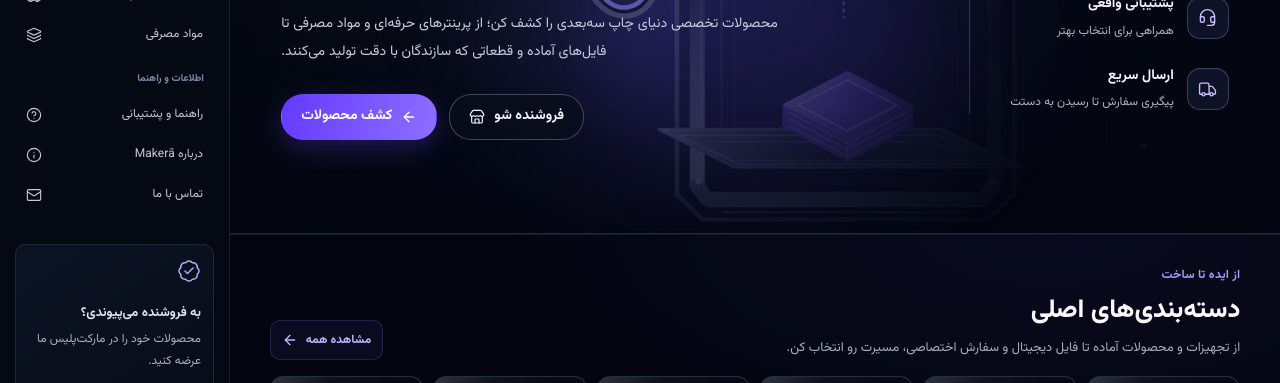
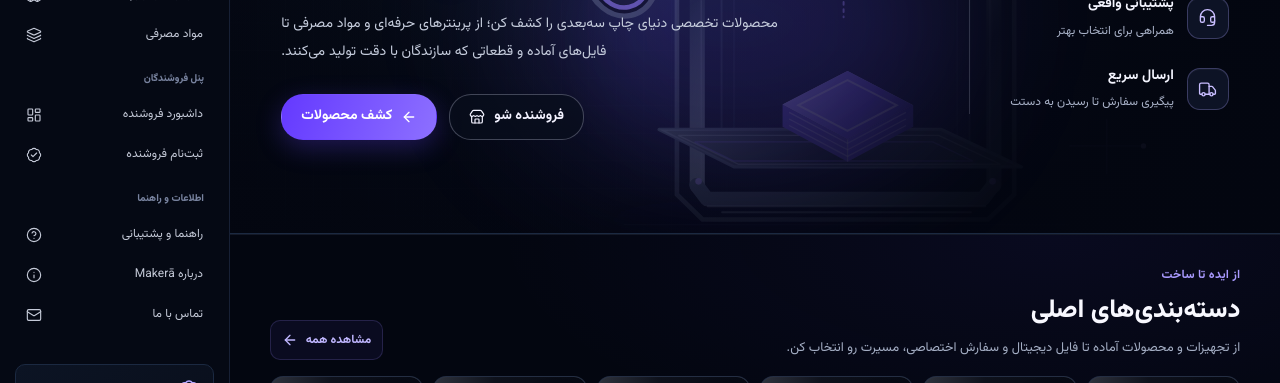
Before and after one commit to ParisaAtaee2000/web-projects, a React (Vite) app in the folder 3d-marketplace/: page / in a window 1280 px wide. Shown: the part 286-669 px from the top of the page. Built offline with nearby package versions, Linux system fonts and the light colour scheme; grey boxes are pictures that could not be loaded.

Commit message:
Add seller dashboard to sidebar navigation

```diff
--- a/3d-marketplace/src/components/sidebar/SidebarMenu.tsx
+++ b/3d-marketplace/src/components/sidebar/SidebarMenu.tsx
@@ -1,10 +1,12 @@
 import type { LucideIcon } from "lucide-react";
 import {
+  BadgeCheck,
   Boxes,
   CircleHelp,
   House,
   Info,
   Layers3,
+  LayoutDashboard,
   LayoutGrid,
   Mail,
   Printer,
@@ -19,6 +21,11 @@ const marketItems: { label: string; href: string; Icon: LucideIcon }[] = [
   { label: "پرینترهای سه‌بعدی", href: ROUTES.printers, Icon: Printer },
   { label: "تجهیزات و لوازم جانبی", href: ROUTES.accessories, Icon: Boxes },
   { label: "مواد مصرفی", href: ROUTES.materials, Icon: Layers3 },
+];
+
+const sellerItems: { label: string; href: string; Icon: LucideIcon }[] = [
+  { label: "داشبورد فروشنده", href: ROUTES.sellerDashboard, Icon: LayoutDashboard },
+  { label: "ثبت‌نام فروشنده", href: ROUTES.sellerRegister, Icon: BadgeCheck },
 ];
 
 const informationItems: { label: string; href: string; Icon: LucideIcon }[] = [
@@ -64,6 +71,11 @@ export function SidebarMenu() {
       </div>
 
       <div className="sidebar-menu__group">
+        <h2 className="sidebar-menu__heading">پنل فروشندگان</h2>
+        {sellerItems.map((item) => renderItem(item, pathname))}
+      </div>
+
+      <div className="sidebar-menu__group">
         <h2 className="sidebar-menu__heading">اطلاعات و راهنما</h2>
         {informationItems.map((item) => renderItem(item, pathname))}
       </div>
```
